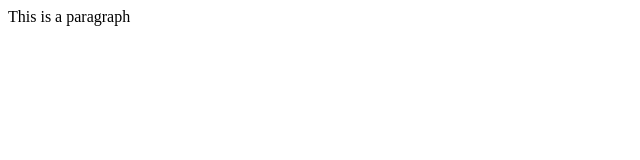
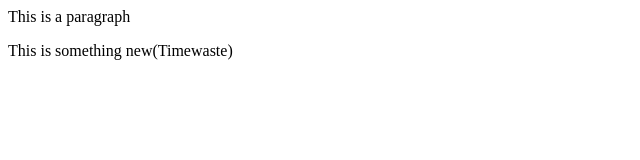
Before and after one commit to Toji-Fushigoru/new, a plain HTML site: page index.html in a window 1280 px wide. Shown: the whole page, without its empty margins (0-640 px from the left). Drawn offline with Linux system fonts and the light colour scheme.

Commit message:
Commited to fun branch

```diff
--- a/index.html
+++ b/index.html
@@ -1 +1,2 @@
 <p>This is a paragraph</p>
+<p>This is something new(Timewaste)</p>
```
